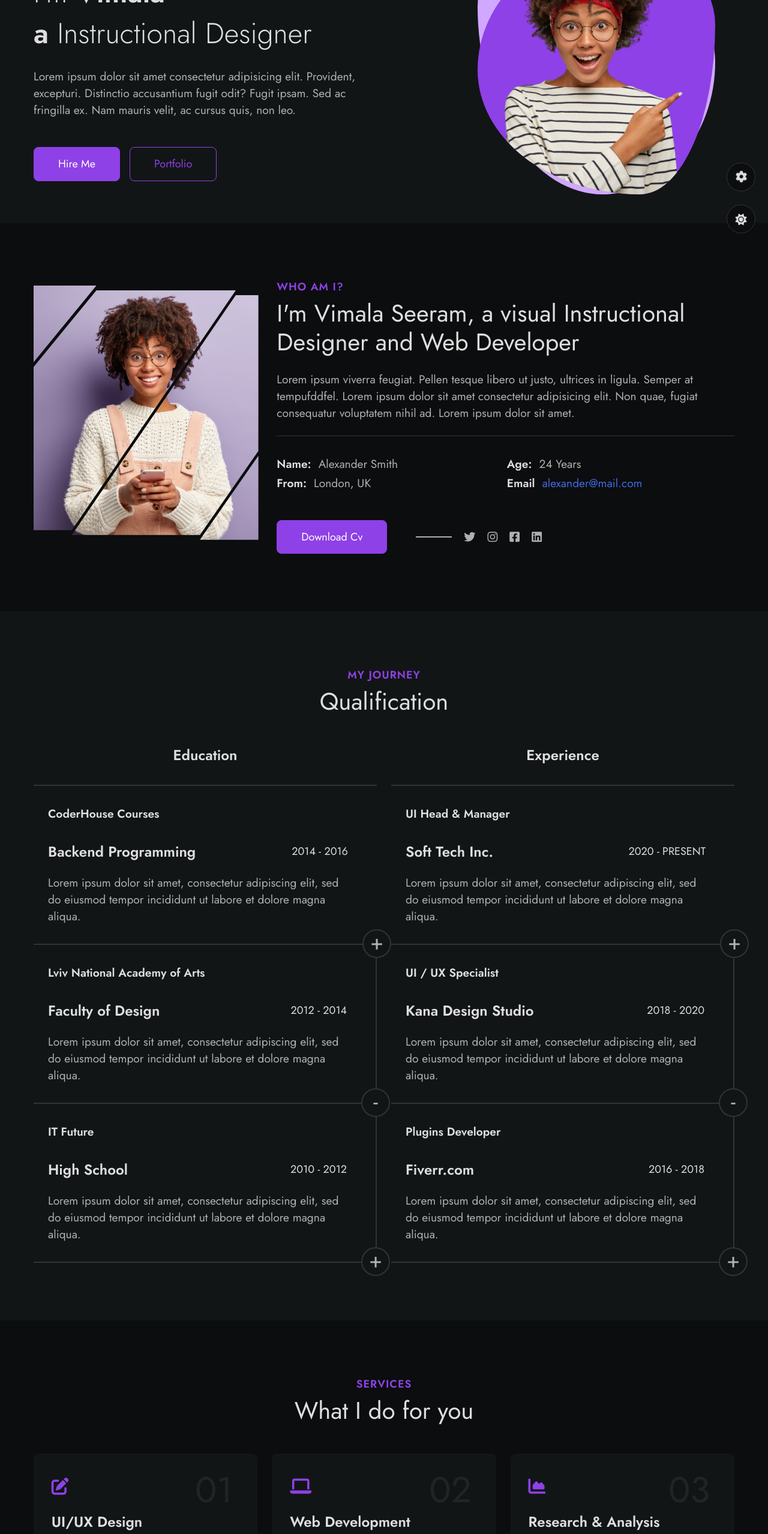
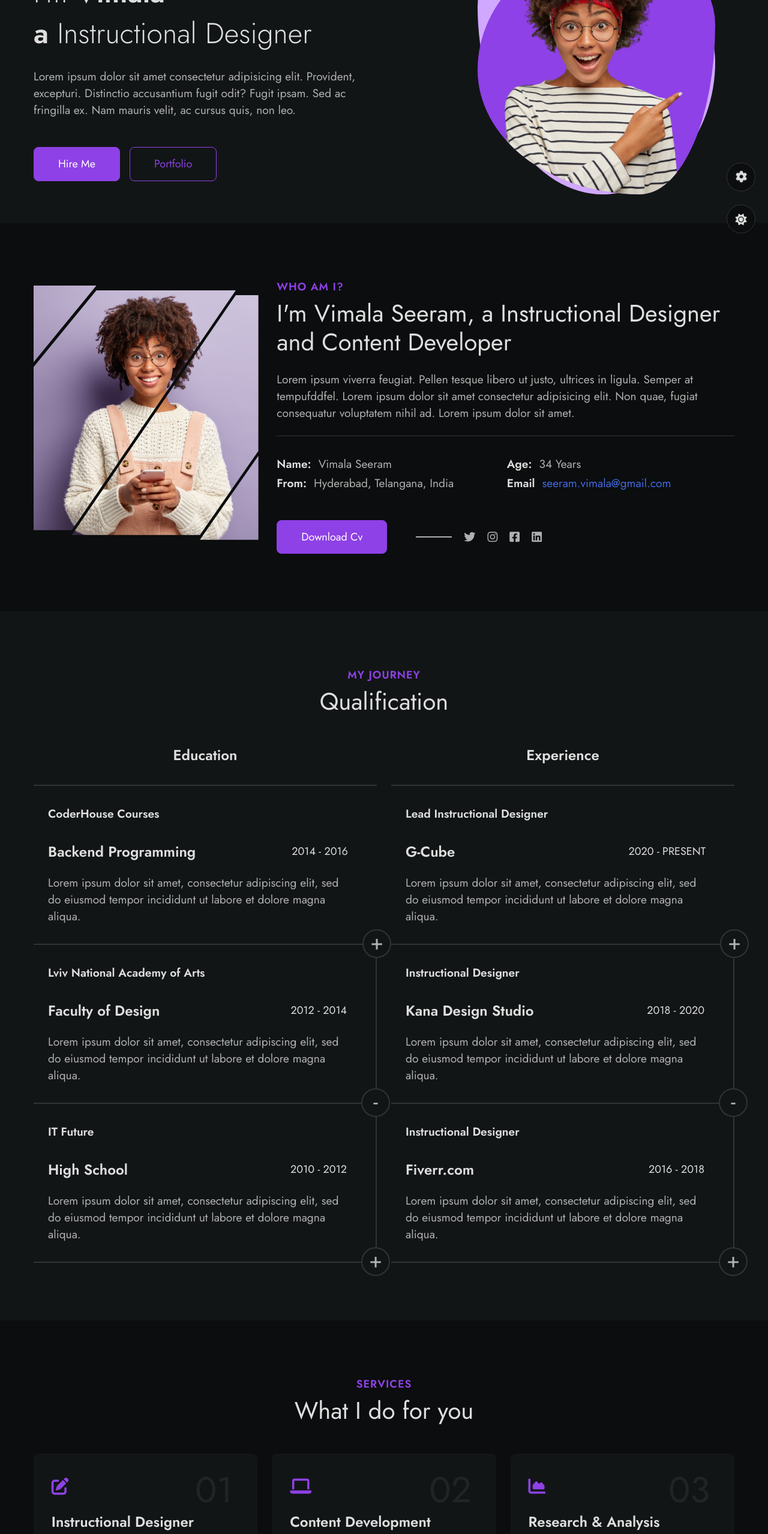
Before and after one commit to vimalaseeram/vimalaseeram.github.io, a plain HTML site: page index.html in a window 1280 px wide. Shown: the part 240-2797 px from the top of the page at 60% size. Drawn offline with Linux system fonts and the light colour scheme.

Commit message:
Update index.html

```diff
--- a/index.html
+++ b/index.html
@@ -138,7 +138,7 @@
 
           <div class="about__content">
             <h2 class="section__title" data-title="Who am i?">
-              I'm Vimala Seeram, a visual Instructional Designer and Web Developer
+              I'm Vimala Seeram, a Instructional Designer and Content Developer
             </h2>
 
             <p class="about__description">
@@ -151,23 +151,23 @@
             <ul class="about__data grid">
               <li class="data__item">
                 <h3 class="data__title">Name:</h3>
-                <span class="data__description">Alexander Smith</span>
+                <span class="data__description">Vimala Seeram</span>
               </li>
 
               <li class="data__item">
                 <h3 class="data__title">Age:</h3>
-                <span class="data__description">24 Years</span>
+                <span class="data__description">34 Years</span>
               </li>
 
               <li class="data__item">
                 <h3 class="data__title">From:</h3>
-                <span class="data__description">London, UK</span>
+                <span class="data__description">Hyderabad, Telangana, India</span>
               </li>
 
               <li class="data__item">
                 <h3 class="data__title">Email</h3>
                 <span class="data__description about__link"
-                  >alexander@mail.com</span
+                  >seeram.vimala@gmail.com</span
                 >
               </li>
             </ul>
@@ -188,7 +188,7 @@
                   <i class="fa-brands fa-square-facebook"></i>
                 </a>
 
-                <a href="" class="about__social-link">
+                <a href="https://www.linkedin.com/in/vimala-seeram/" class="about__social-link">
                   <i class="fa-brands fa-linkedin"></i>
                 </a>
               </div>
@@ -278,13 +278,13 @@
             <div class="resume__items">
               <div class="resume__item">
                 <div class="resume__header">
-                  <h3 class="resume__subtitle">UI Head & Manager</h3>
+                  <h3 class="resume__subtitle">Lead Instructional Designer</h3>
                   <span class="resume__icon">+</span>
                 </div>
 
                 <div class="resume__content">
                   <div class="resume__date-title">
-                    <h3 class="resume__title">Soft Tech Inc.</h3>
+                    <h3 class="resume__title">G-Cube</h3>
                     <span class="resume__date">2020 - PRESENT</span>
                   </div>
 
@@ -298,7 +298,7 @@
 
               <div class="resume__item">
                 <div class="resume__header">
-                  <h3 class="resume__subtitle">UI / UX Specialist</h3>
+                  <h3 class="resume__subtitle">Instructional Designer</h3>
                   <span class="resume__icon">-</span>
                 </div>
 
@@ -318,7 +318,7 @@
 
               <div class="resume__item">
                 <div class="resume__header">
-                  <h3 class="resume__subtitle">Plugins Developer</h3>
+                  <h3 class="resume__subtitle">Instructional Designer</h3>
                   <span class="resume__icon">+</span>
                 </div>
 
@@ -350,7 +350,7 @@
           <div class="services__item">
             <i class="fa-solid fa-pen-to-square services__icon"></i>
 
-            <h3 class="services__title">UI/UX Design</h3>
+            <h3 class="services__title">Instructional Designer</h3>
             <p class="services__description">
               Services with more than 3 years of experience. Providing quality
               work to clients and companies.
@@ -362,7 +362,7 @@
           <div class="services__item">
             <i class="fa-solid fa-laptop services__icon"></i>
 
-            <h3 class="services__title">Web Development</h3>
+            <h3 class="services__title">Content Development</h3>
             <p class="services__description">
               Services with more than 3 years of experience. Providing quality
               work to clients and companies.
@@ -386,7 +386,7 @@
           <div class="services__item">
             <i class="fa-solid fa-pen-to-square services__icon"></i>
 
-            <h3 class="services__title">UI/UX Design</h3>
+            <h3 class="services__title">Powerpoint Presentations</h3>
             <p class="services__description">
               Services with more than 3 years of experience. Providing quality
               work to clients and companies.
@@ -667,7 +667,7 @@
 
               <div>
                 <h3 class="contact__title">Call Us</h3>
-                <span class="contact__data">+123-45-67-89</span>
+                <span class="contact__data">+91-99666 12307</span>
               </div>
             </div>
 
@@ -676,18 +676,31 @@
 
               <div>
                 <h3 class="contact__title">Email Us</h3>
-                <span class="contact__data">example@mail.com</span>
+                <span class="contact__data">seeram.vimala@gmail.com</span>
               </div>
             </div>
 
             <div class="contact__item">
               <i class="fa-solid fa-location-dot contact__icon"></i>
-
               <div>
                 <h3 class="contact__title">Address</h3>
+              </div>
+            </div>
+
+            <div class="contact__item">
+               <div>
+                <h3 class="contact__title">India</h3>
                 <span class="contact__data"
-                  >Address here, 208 Trainer Avenue street, Illinois, UK -
-                  62617.</span
+                  >Goldstone Pearl Apartments, Road No 18, Alkapoor Township, Hyderabad - 500 089, Telangana, India</span
+                >
+              </div>
+            </div>
+
+            <div class="contact__item">
+               <div>
+                <h3 class="contact__title">USA</h3>
+                <span class="contact__data"
+                  >6145 Falls Landing Dr, Cumming, Georgia, USA - 30040</span
                 >
               </div>
             </div>
@@ -733,7 +746,7 @@
     <footer class="footer">
       <div class="footer__container container">
         <p class="footer__copyright">
-          &copy; 2023 Alexander. All Rights Reserved
+          &copy; 2023 Vimala Seeram. All Rights Reserved
         </p>
 
         <div class="footer__social-links">
```
